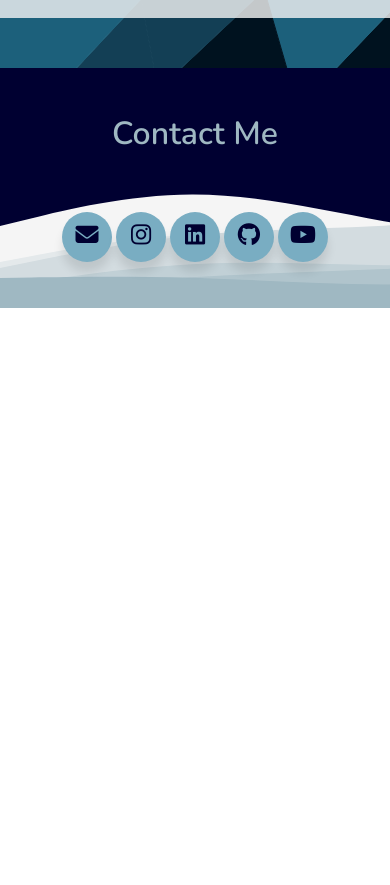
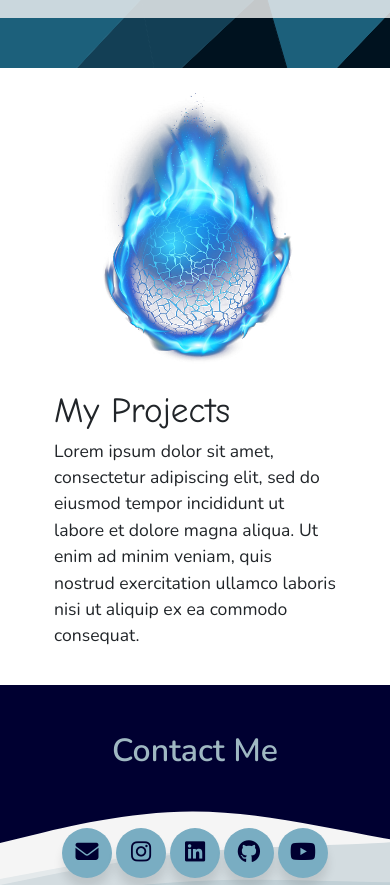
Before and after one commit to mcpenguin/the-arctic-blog, a React (Create React App) app: page / in a window 390 px wide. Shown: the part 2520-3405 px from the top of the page. Before the commit the page ends 2828 px from the top, so only its background shows below. Built offline with nearby package versions, Linux system fonts and the light colour scheme.

Commit message:
started implementing projects section page

```diff
--- a/src/components/MyProjects/MyProjects.css
+++ b/src/components/MyProjects/MyProjects.css
@@ -0,0 +1,49 @@
+.section-my-projects {
+    margin: 20px 10%;
+}
+
+.section-my-projects .container-fluid .col-md-6 {
+    display: flex;
+}
+
+.my-projects-text {
+    justify-content: center;
+    align-items: center;
+}
+
+.my-projects-image {
+    width: 100%;
+    max-width: 500px;
+}
+
+.my-projects-text-div h2 {
+    font-family: 'Comic Neue', sans-serif;
+    font-weight: 400;
+    margin-bottom: 5%;
+    font-size: 3em;
+}
+
+@media (max-width: 992px) {
+    .my-projects-text-div h2 {
+        margin-bottom: 10px;
+        font-size: 2.4em;
+    }
+}
+
+@media (max-width: 680px) {
+    .my-projects-text-div h2 {
+        margin-bottom: 5px;
+        font-size: 2em;
+    }
+
+    .my-projects-image {
+        margin-bottom: 15px;
+    }
+}
+
+@media (max-width: 440px) {
+
+    .my-projects-image {
+        margin-bottom: 20px;
+    }
+}
--- a/src/components/MyProjects/MyProjects.js
+++ b/src/components/MyProjects/MyProjects.js
@@ -6,15 +6,36 @@ import Container from 'react-bootstrap/Container';
 import Row from 'react-bootstrap/Row';
 import Col from 'react-bootstrap/Col';
 
+// import test image
+import test_img from '../../test-1000x1000-2.png'
+
 // import stylesheet
 import './MyProjects.css';
 
 export default class MyProjects extends Component {
     render() {
         return (
-            <>
-
-            </>
+            <section class="section-my-projects">
+                <Container fluid>
+                    <Row>
+                        <Col md={6}>
+                            <img className="my-projects-image" src={test_img} />
+                        </Col>
+                        <Col md={6} className="my-projects-text">
+                            <div className="my-projects-text-div">
+                                <h2>My Projects</h2>
+                                <p>
+                                    Lorem ipsum dolor sit amet, consectetur adipiscing
+                                    elit, sed do eiusmod tempor incididunt ut labore
+                                    et dolore magna aliqua. Ut enim ad minim veniam,
+                                    quis nostrud exercitation ullamco laboris nisi
+                                    ut aliquip ex ea commodo consequat.
+                                </p>
+                            </div>
+                        </Col>
+                    </Row>
+                </Container>
+            </section>
         );
     }
 }
--- a/src/index.css
+++ b/src/index.css
@@ -33,10 +33,6 @@ li {
 #root {
     overflow-x: hidden;
     scroll-behavior: smooth;
-}
-
-.container-fluid {
-    padding: 0 10%;
 }
 
 /* Education */
```
Also changed, not shown: src/test-1000x1000-2.png (added).
